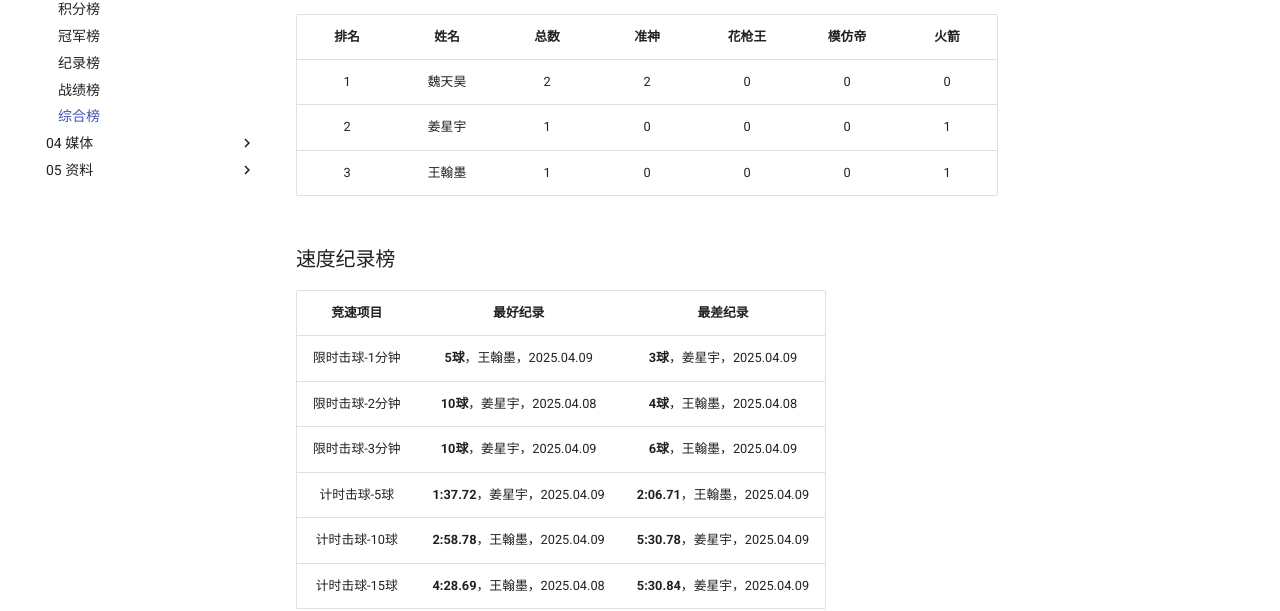
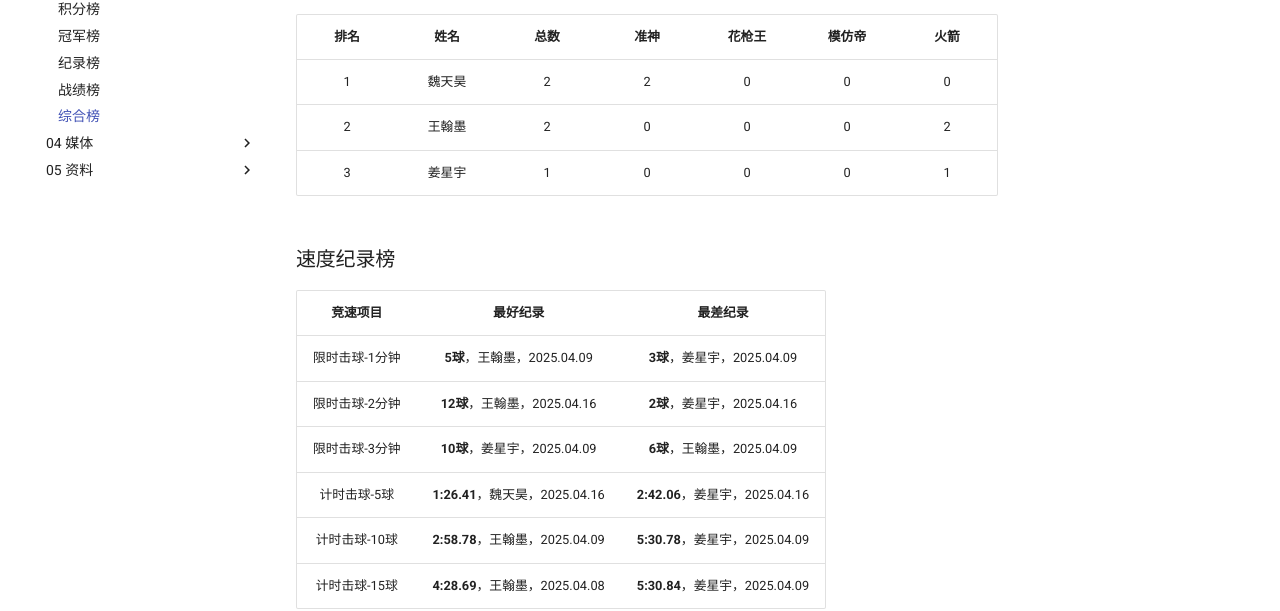
Before and after one commit to mprc-billiards/mprc-billiards.github.io, an MkDocs documentation site: the page built from docs/03-统计/5-综合榜.md, in a window 1280 px wide and 900 px high, scrolled down 558 px. Shown: the part 207-818 px from the top of the window. Built offline with MkDocs 1.6.1 and Material for MkDocs 9.7.7, drawn with Linux system fonts in a browser that asks for light colours.

Commit message:
update 2025.04.16

```diff
--- a/docs/03-统计/5-综合榜.md
+++ b/docs/03-统计/5-综合榜.md
@@ -21,16 +21,16 @@
 | 排名 |  姓名  | 总数 | 准神 | 花枪王 | 模仿帝 | 火箭 |
 | :--: | :---: | :--: | :--: | :---: | :---: | :--: |
 |  1   | 魏天昊 |  2   |  2  |  0     |   0   |  0   |
-|  2   | 姜星宇 |  1   |  0  |  0     |   0   |  1   |
-|  3   | 王翰墨 |  1   |  0  |  0     |   0   |  1   |
+|  2   | 王翰墨 |  2   |  0  |  0     |   0   |  2   |
+|  3   | 姜星宇 |  1   |  0  |  0     |   0   |  1   |
 
 ### 速度纪录榜
 
 |    竞速项目    |            最好纪录            |            最差纪录             |
 | :-----------: | :----------------------------: | :----------------------------: |
 | 限时击球-1分钟 |   **5球**，王翰墨，2025.04.09   |   **3球**，姜星宇，2025.04.09   |
-| 限时击球-2分钟 |  **10球**，姜星宇，2025.04.08   |   **4球**，王翰墨，2025.04.08   |
+| 限时击球-2分钟 |  **12球**，王翰墨，2025.04.16   |   **2球**，姜星宇，2025.04.16   |
 | 限时击球-3分钟 |  **10球**，姜星宇，2025.04.09   |   **6球**，王翰墨，2025.04.09   |
-|  计时击球-5球  | **1:37.72**，姜星宇，2025.04.09 | **2:06.71**，王翰墨，2025.04.09 |
+|  计时击球-5球  | **1:26.41**，魏天昊，2025.04.16 | **2:42.06**，姜星宇，2025.04.16 |
 | 计时击球-10球  | **2:58.78**，王翰墨，2025.04.09 | **5:30.78**，姜星宇，2025.04.09 |
 | 计时击球-15球  | **4:28.69**，王翰墨，2025.04.08 | **5:30.84**，姜星宇，2025.04.09 |
```
Also changed, not shown: docs/01-概况/4-历史汇总.md (+2 -2 lines), docs/02-赛事/H-单项赛/H04-速度单项赛.md (+17 -0 lines), docs/README.md (+2 -1 lines).
